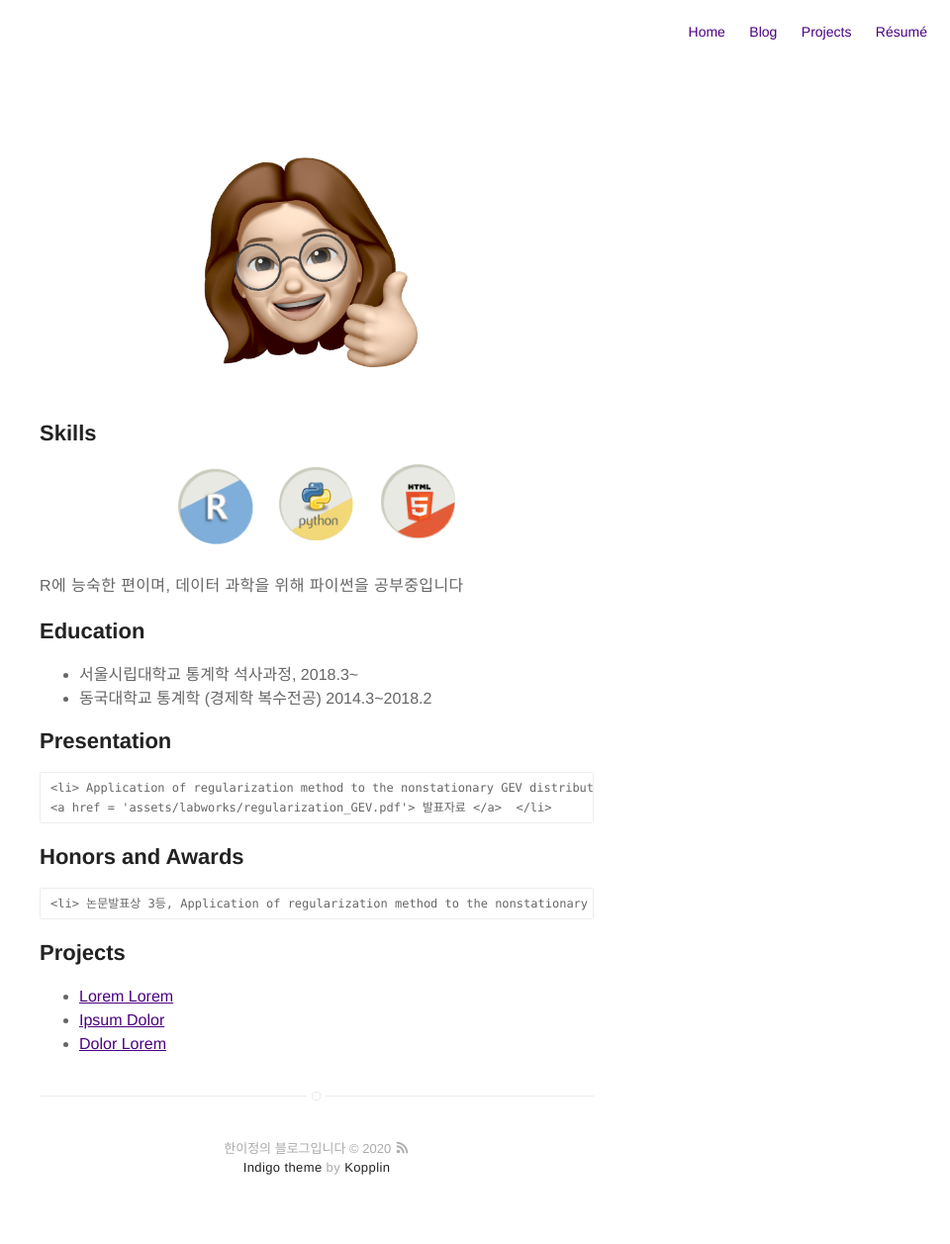
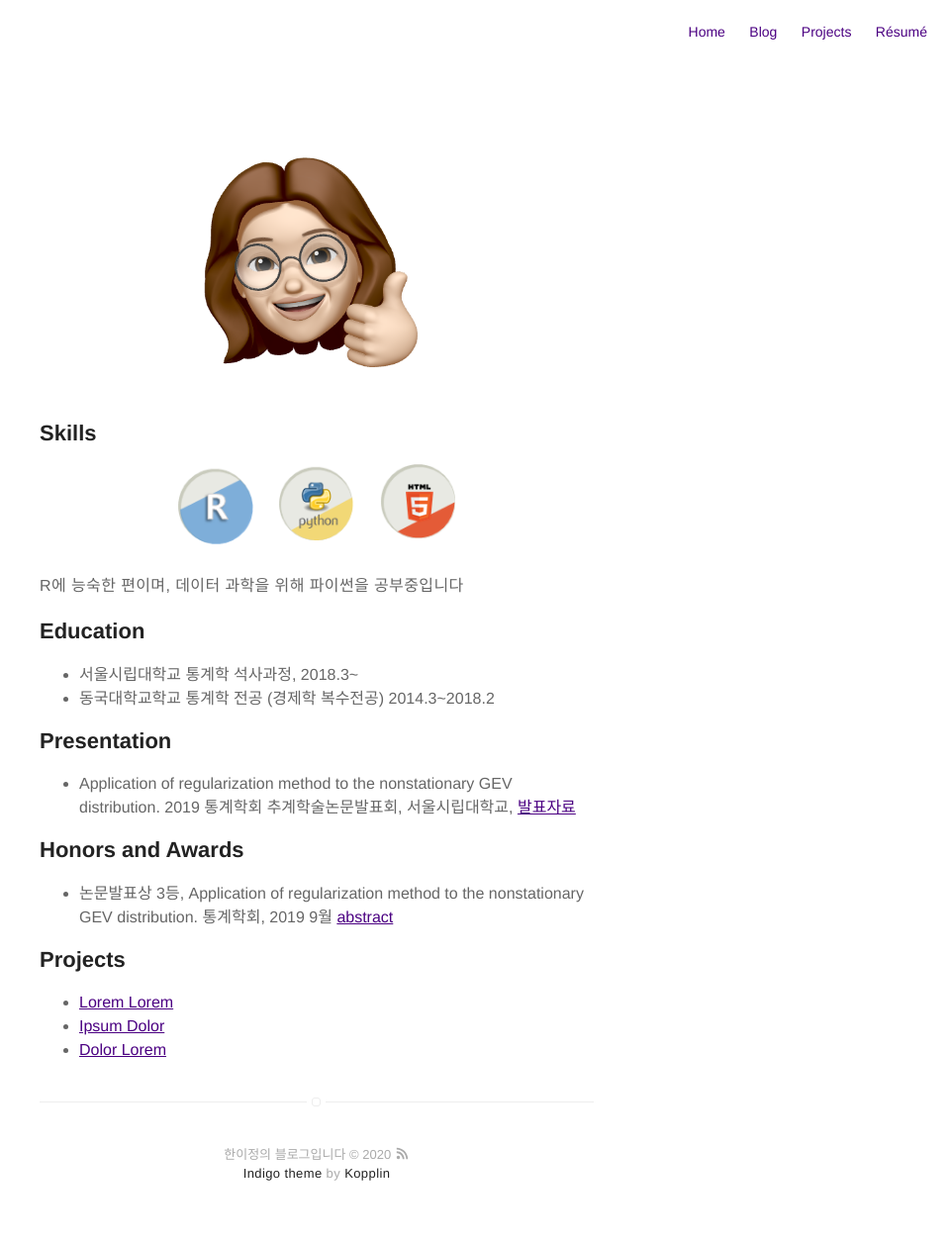
Before and after one commit to 12jeong/12jeong.github.io, a Jekyll site: the page built from about.md, in a window 1280 px wide. Shown: the whole page at 99% size, without its empty margins (320-1280 px from the left). Built offline with Jekyll 4.4.1, drawn with Linux system fonts in a browser that asks for light colours.

Commit message:
update skill list

```diff
--- a/about.md
+++ b/about.md
@@ -13,15 +13,19 @@ layout: page
 <h2>Education</h2>
 <ul class="skill-list">
 	<li> 서울시립대학교 통계학 석사과정, 2018.3~ </li>
-	<li> 동국대학교 통계학 (경제학 복수전공) 2014.3~2018.2 </li>
+	<li> 동국대학교학교 통계학 전공 (경제학 복수전공) 2014.3~2018.2 </li>
 </ul>
 
 <h2>Presentation</h2>
-	<li> Application of regularization method to the nonstationary GEV distribution. 2019 추계 통계학회, 서울,
+<ul class="skill-list">
+	<li> Application of regularization method to the nonstationary GEV distribution. 2019 통계학회 추계학술논문발표회, 서울시립대학교,
 	<a href = 'assets/labworks/regularization_GEV.pdf'> 발표자료 </a>  </li>
+</ul>
 
 <h2>Honors and Awards</h2>
+<ul class="skill-list">
 	<li> 논문발표상 3등, Application of regularization method to the nonstationary GEV distribution. 통계학회, 2019 9월 <a href = 'assets/labworks/abstract_regularization_GEV.pdf'> abstract </a></li>
+</ul>
 
 
 <h2>Projects</h2>
```
